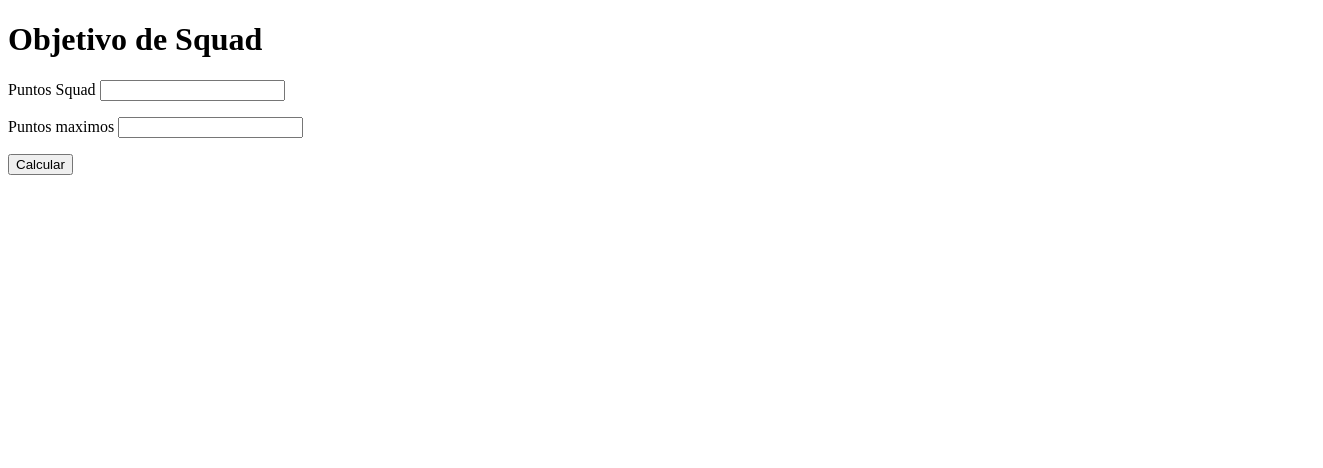
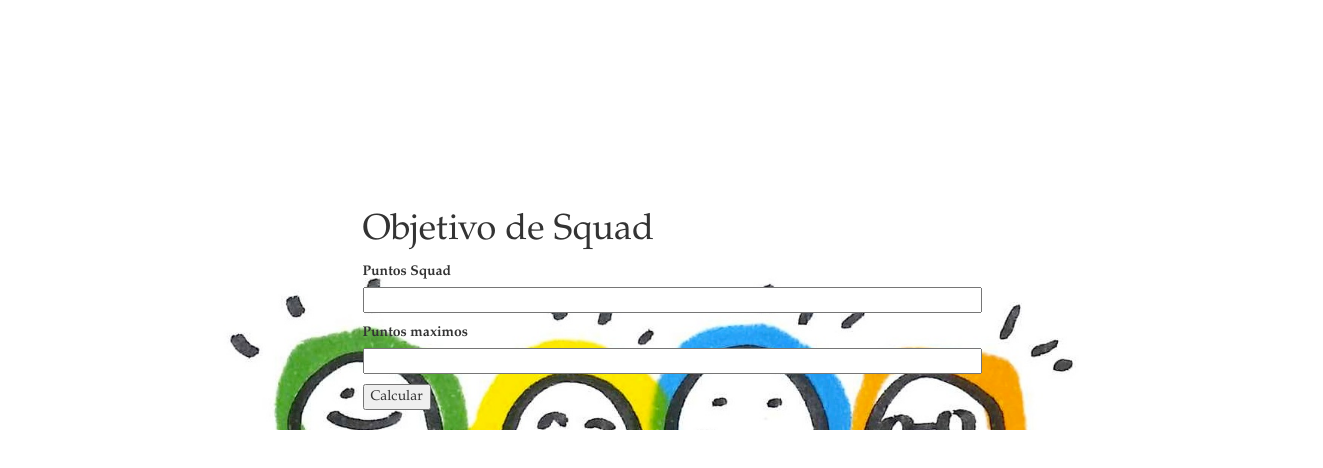
Before and after one commit to paolatoro26/Puntos-squad, a plain HTML site: page index.html in a window 1280 px wide. Shown: the whole page, 1323 px wide, since content can reach past the window. Drawn offline with Linux system fonts and the light colour scheme.

Commit message:
css terminado

```diff
--- /dev/null
+++ b/css/main.css
@@ -0,0 +1,17 @@
+*{
+	margin: 0 auto
+}
+.container{
+
+	font-family: Garamond;
+	margin-top: 15%;
+	background:url(../img/equipo1.jpg);
+	background-size: cover
+}
+
+input{
+	width: 100%
+}
+#salida{
+	background: white
+}
--- a/index.html
+++ b/index.html
@@ -3,24 +3,40 @@
 <head>
 	<meta charset="UTF-8">
 	<title>Objetivo de Squad</title>
+	<link rel="stylesheet" href="css/bootstrap.css">
+	<link rel="stylesheet" href="css/main.css">
 	<link rel="stylesheet" href="js/main.js">
-	<script src="js/main.js"></script>
 
 </head>
 <body>
+<section class="principal">
+	<div class="container">
+		<div class="row">
+			<div class="col-md-10 col-md-offset-3">
 				<h1>Objetivo de Squad</h1>
+				<div class="row">
+					<div class="col-md-8">
 						<p>
 							<label for="">Puntos Squad</label>
 							<input id="puntosSquad" type="text">
 						</p>
+					</div>
+					<div class="col-md-8">
 						<p>
 							<label for="">Puntos maximos</label>
 							<input id="maxPuntos" type="text">
 						</p>
+					</div>
+				</div>
 				<p>
 					<button onclick="calcular()">Calcular</button>
-
 				</p>
 				<h1 id="salida" type="text"></h1>
+			</div>
+		</div>
+	</div>
+</section>
+<script src="js/main.js"></script>
+
 </body>
 </html>
```
Also changed, not shown: img/equipo1.jpg (added). Lines whose indentation alone changed are shown as unchanged.
